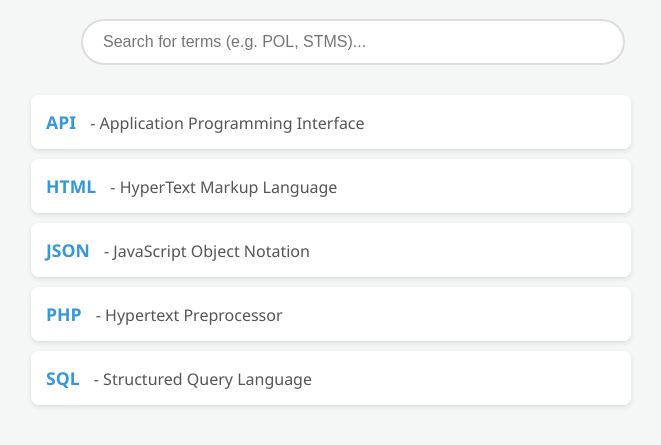
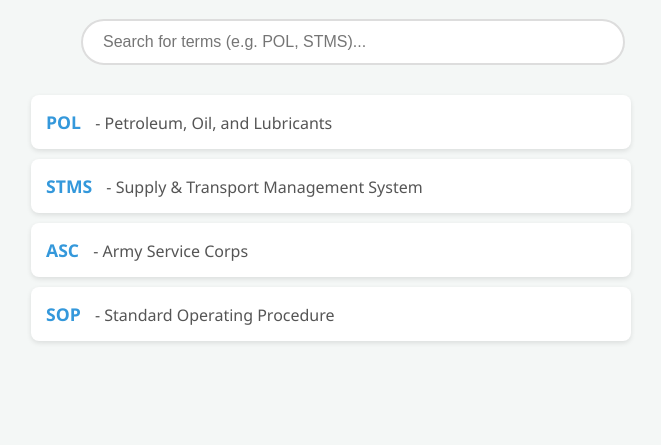
Before and after one commit to stdteadspol/mil_abbr, a plain HTML site: page index.html in a window 1280 px wide. Shown: the part 87-532 px from the top of the page, without its empty margins (309-970 px from the left). Drawn offline with Linux system fonts and the light colour scheme.

Commit message:
Update index.html to get data from data.json

```diff
--- a/index.html
+++ b/index.html
@@ -81,18 +81,20 @@
         </div>
 
    <script>
-        // Sample Data - You can expand this list easily
-        const abbreviations = [
-            { term: "API", def: "Application Programming Interface" },
-            { term: "HTML", def: "HyperText Markup Language" },
-            { term: "JSON", def: "JavaScript Object Notation" },
-            { term: "PHP", def: "Hypertext Preprocessor" },
-            { term: "SQL", def: "Structured Query Language" }
-        ];
+    const searchBar = document.getElementById('searchBar');
+    const resultsList = document.getElementById('resultsList');
+    let abbreviations = []; // Start with an empty list
 
-        const resultsList = document.getElementById('resultsList');
+    // 1. Fetch the data from your JSON file
+    fetch('data.json')
+        .then(response => response.json())
+        .then(data => {
+            abbreviations = data; // Store the data in our variable
+            displayItems(abbreviations); // Show them on the screen
+        })
+        .catch(error => console.error('Error loading JSON:', error));
 
-        // Function to display items
+    // 2. Function to display items
     function displayItems(items) {
         resultsList.innerHTML = items.map(item => `
             <div class="result-item">
@@ -102,18 +104,15 @@
         `).join('');
     }
 
-        // Search logic
+    // 3. Search logic
     function filterResults() {
-            const query = document.getElementById('searchBar').value.toLowerCase();
+        const query = searchBar.value.toLowerCase();
         const filtered = abbreviations.filter(item =>
             item.term.toLowerCase().includes(query) ||
             item.def.toLowerCase().includes(query)
         );
         displayItems(filtered);
     }
-
-        // Initial load
-        displayItems(abbreviations);
 </script>
 
 </body>
```
Lines whose indentation alone changed are shown as unchanged.
